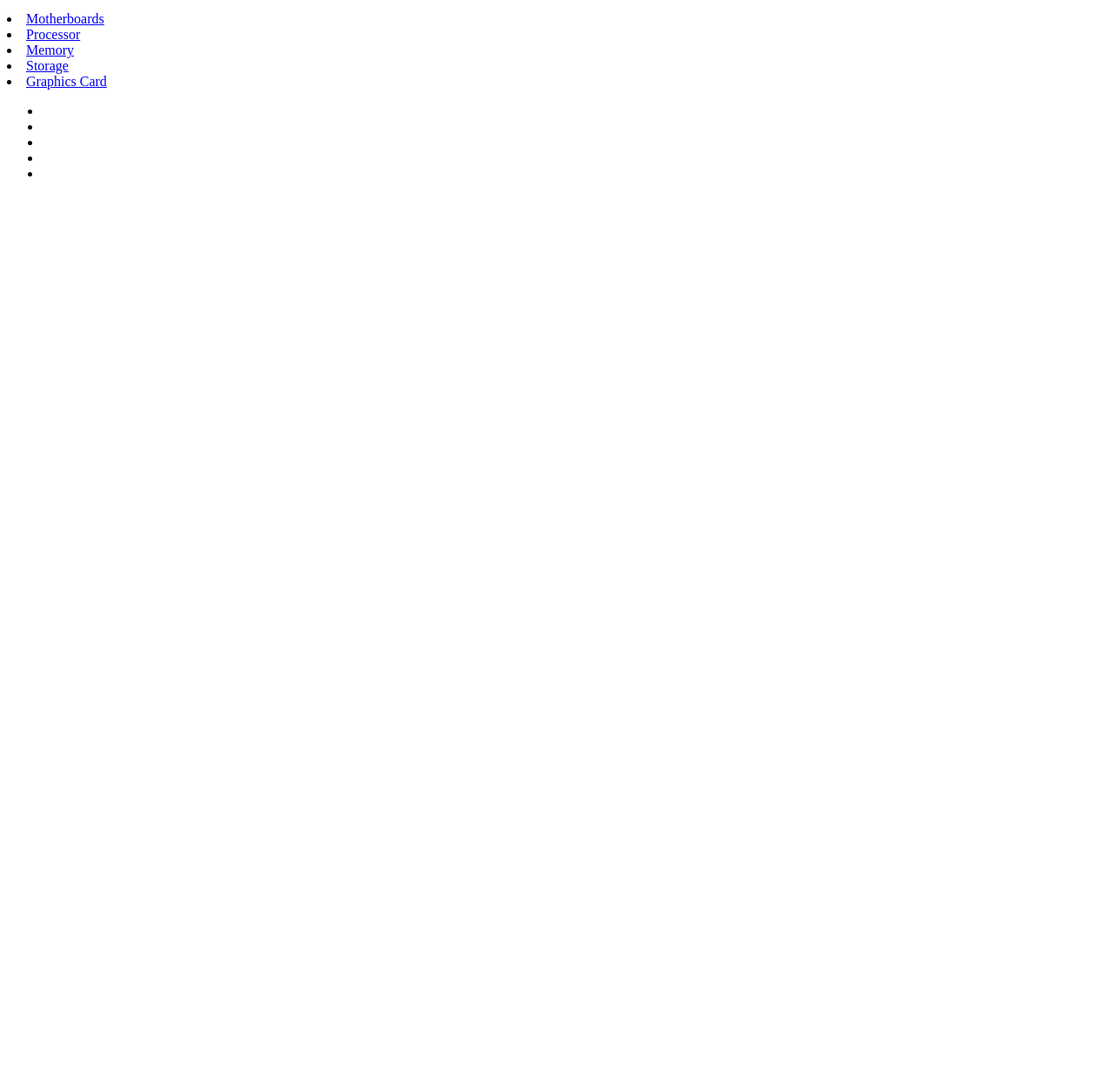
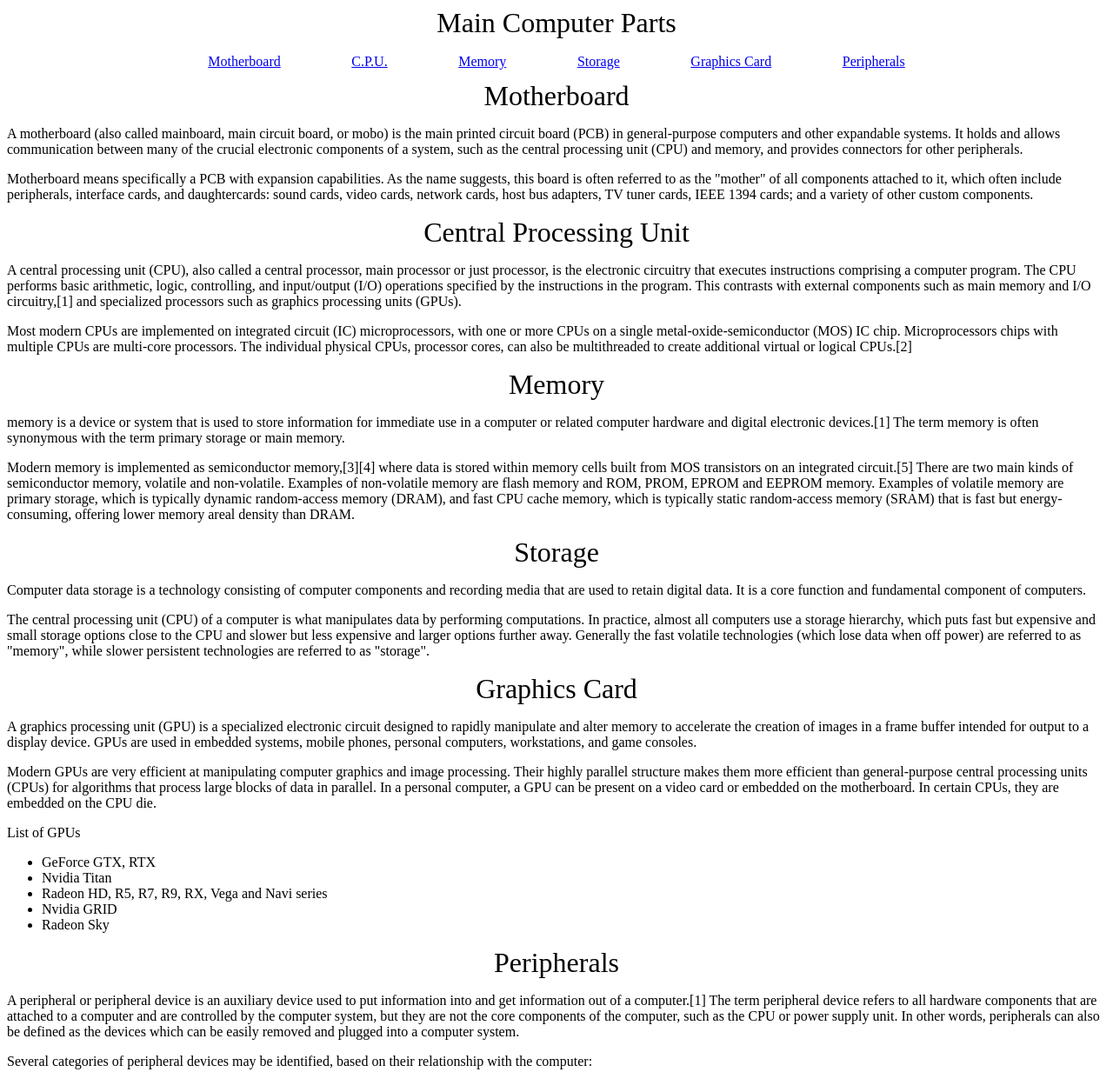
Before and after one commit to drichcodes/cc-tech-doc, a plain HTML site: page index.html in a window 1280 px wide. Shown: the top 1233 px of the page at 87% size. Before the commit the page ends 800 px from the top, so only its background shows below. Drawn offline with Linux system fonts and the light colour scheme.

Commit message:
Added paragraph texts and lists

```diff
--- a/index.html
+++ b/index.html
@@ -8,51 +8,67 @@
     <link rel="stylesheet" href="css/main.css">
 </head>
 <body>
-    <nav id="nav-bar">
-        <h1></h1>
-        <li id="motherboard"><a href="#motherboard">Motherboards</a></li>
-        <li id="processor"><a href="#processor">Processor</a></li>
-        <li id="memory"><a href="#memory">Memory</a></li>
-        <li id="storage"><a href="#storage">Storage</a></li>
-        <li id="graphics_card"><a href="#graphics_card">Graphics Card</a></li>
+    <nav id="navbar">
+        <header>Main Computer Parts</header>
+        <ul>
+            <li id="nav-motherboard"><a href="#motherboard">Motherboard</a></li>
+            <li id="nav-processor"><a href="#cpu">C.P.U.</a></li>
+            <li id="nav-memory"><a href="#memory">Memory</a></li>
+            <li id="nav-storage"><a href="#storage">Storage</a></li>
+            <li id="nav-graphics_card"><a href="#graphics_card">Graphics Card</a></li>
+            <li id="nav-peripherals"><a href="#peripherals">Peripherals</a></li>
+        </ul>
+
     </nav>
-    <div id="main-doc">
+    <main id="main-doc">
         <section class="main-section" id="motherboard">
-            <h2></h2>
-            <p></p>
-            <p></p>
+            <header>Motherboard</header>
+            <p>A motherboard (also called mainboard, main circuit board, or mobo) is the main printed circuit board (PCB) in general-purpose computers and other expandable systems. It holds and allows communication between many of the crucial electronic components of a system, such as the central processing unit (CPU) and memory, and provides connectors for other peripherals.</p>
+            <p>Motherboard means specifically a PCB with expansion capabilities. As the name suggests, this board is often referred to as the "mother" of all components attached to it, which often include peripherals, interface cards, and daughtercards: sound cards, video cards, network cards, host bus adapters, TV tuner cards, IEEE 1394 cards; and a variety of other custom components.</p>
         </section>
 
-        <section class="main-section" id="processor">
-            <h2></h2>
-            <p></p>
-            <p></p>
+        <section class="main-section" id="cpu">
+            <header>Central Processing Unit</header>
+            <p>A central processing unit (CPU), also called a central processor, main processor or just processor, is the electronic circuitry that executes instructions comprising a computer program. The CPU performs basic arithmetic, logic, controlling, and input/output (I/O) operations specified by the instructions in the program. This contrasts with external components such as main memory and I/O circuitry,[1] and specialized processors such as graphics processing units (GPUs).</p>
+            <p>Most modern CPUs are implemented on integrated circuit (IC) microprocessors, with one or more CPUs on a single metal-oxide-semiconductor (MOS) IC chip. Microprocessors chips with multiple CPUs are multi-core processors. The individual physical CPUs, processor cores, can also be multithreaded to create additional virtual or logical CPUs.[2]</p>
         </section>
 
         <section class="main-section" id="memory">
-            <h2></h2>
-            <p></p>
-            <p></p>
+            <header>Memory</header>
+            <p>memory is a device or system that is used to store information for immediate use in a computer or related computer hardware and digital electronic devices.[1] The term memory is often synonymous with the term primary storage or main memory.</p>
+            <p>Modern memory is implemented as semiconductor memory,[3][4] where data is stored within memory cells built from MOS transistors on an integrated circuit.[5] There are two main kinds of semiconductor memory, volatile and non-volatile. Examples of non-volatile memory are flash memory and ROM, PROM, EPROM and EEPROM memory. Examples of volatile memory are primary storage, which is typically dynamic random-access memory (DRAM), and fast CPU cache memory, which is typically static random-access memory (SRAM) that is fast but energy-consuming, offering lower memory areal density than DRAM.</p>
         </section>
 
         <section class="main-section" id="storage">
-            <h2></h2>
-            <p></p>
-            <p></p>
+            <header>Storage</header>
+            <p>Computer data storage is a technology consisting of computer components and recording media that are used to retain digital data. It is a core function and fundamental component of computers.</p>
+            <p>The central processing unit (CPU) of a computer is what manipulates data by performing computations. In practice, almost all computers use a storage hierarchy, which puts fast but expensive and small storage options close to the CPU and slower but less expensive and larger options further away. Generally the fast volatile technologies (which lose data when off power) are referred to as "memory", while slower persistent technologies are referred to as "storage".</p>
         </section>
 
         <section class="main-section" id="graphics_card">
-            <h2></h2>
-            <p></p>
-            <p></p>
+            <header>Graphics Card</header>
+            <p>A graphics processing unit (GPU) is a specialized electronic circuit designed to rapidly manipulate and alter memory to accelerate the creation of images in a frame buffer intended for output to a display device. GPUs are used in embedded systems, mobile phones, personal computers, workstations, and game consoles.</p>
+            <p>Modern GPUs are very efficient at manipulating computer graphics and image processing. Their highly parallel structure makes them more efficient than general-purpose central processing units (CPUs) for algorithms that process large blocks of data in parallel. In a personal computer, a GPU can be present on a video card or embedded on the motherboard. In certain CPUs, they are embedded on the CPU die.</p>
+            <p>List of GPUs</p>
             <ul>
-                <li></li>
-                <li></li>
-                <li></li>
-                <li></li>
-                <li></li>
+                <li>GeForce GTX, RTX</li>
+                <li>Nvidia Titan</li>
+                <li>Radeon HD, R5, R7, R9, RX, Vega and Navi series</li>
+                <li>Nvidia GRID</li>
+                <li>Radeon Sky</li>
             </ul>
         </section>
-    </div>
+
+        <section class="main-section" id="peripherals">
+            <header>Peripherals</header>
+            <p>A peripheral or peripheral device is an auxiliary device used to put information into and get information out of a computer.[1] The term peripheral device refers to all hardware components that are attached to a computer and are controlled by the computer system, but they are not the core components of the computer, such as the CPU or power supply unit. In other words, peripherals can also be defined as the devices which can be easily removed and plugged into a computer system.</p>
+            <p>Several categories of peripheral devices may be identified, based on their relationship with the computer:</p>
+            <ul>
+                <li>An input device sends data or instructions to the computer, such as a mouse, keyboard, graphics tablet, image scanner, barcode reader, game controller, light pen, light gun, microphone and webcam.</li>
+                <li>An output device provides output from the computer, such as a computer monitor, projector, printer, headphones and computer speaker.</li>
+                <li>An input/output device performs both input and output functions, such as a computer data storage device (including a disk drive, solid-state drive, USB flash drive, memory card and tape drive), network adapter and multi-function printer.</li>
+            </ul>
+        </section>
+    </main>
 </body>
 </html>
```
